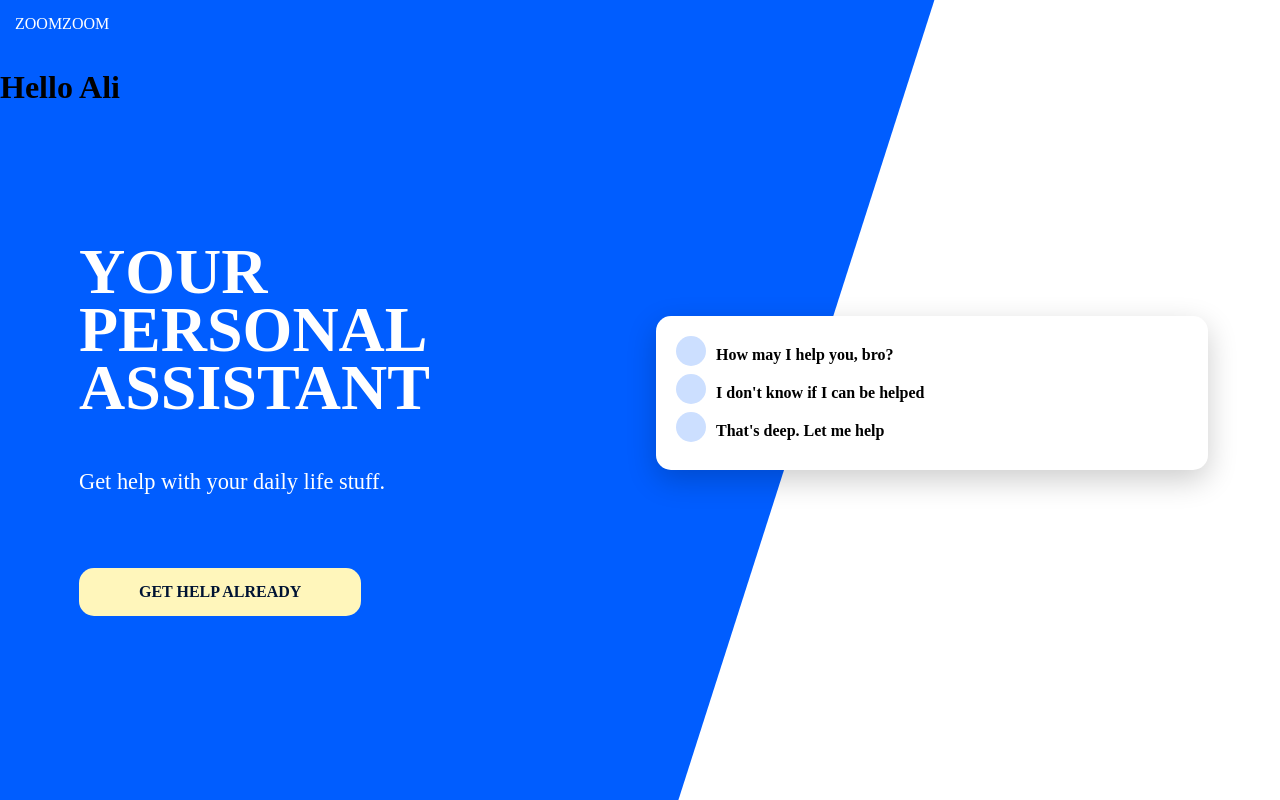
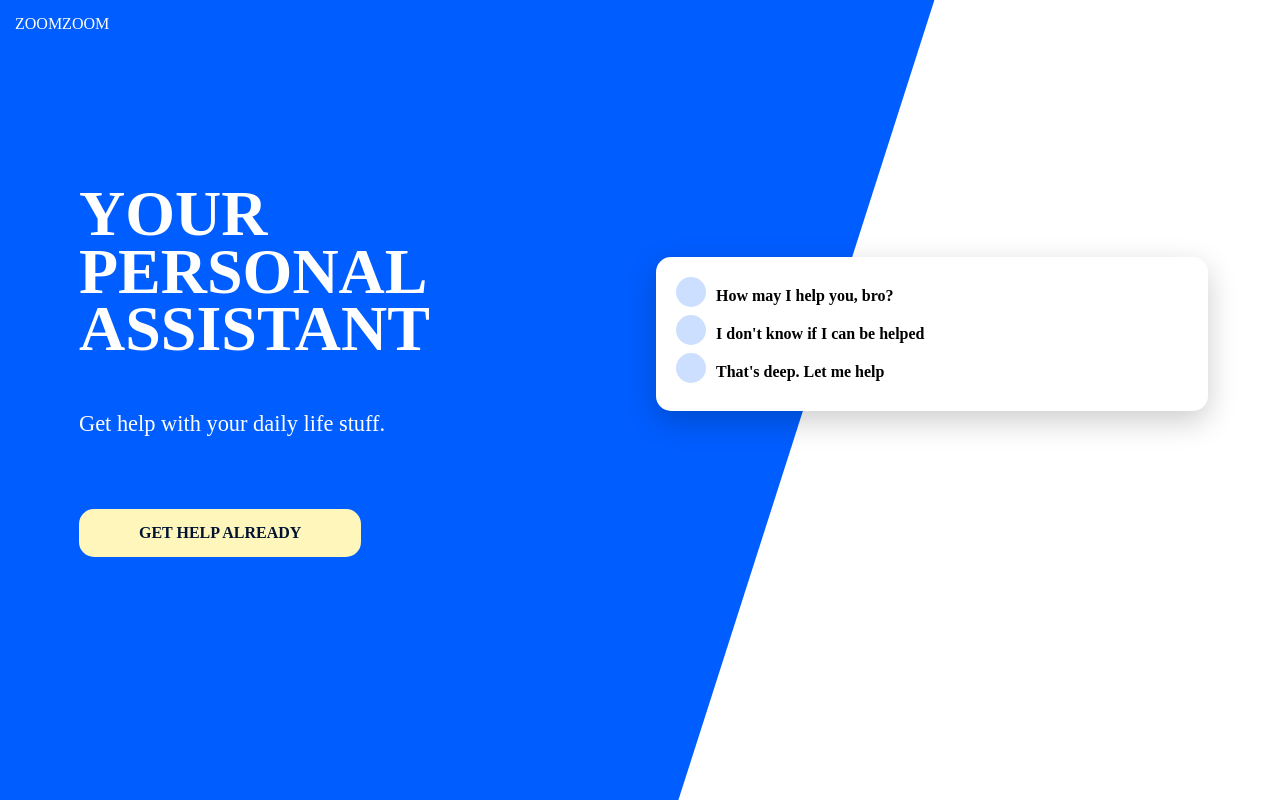
Before and after one commit to Falzaro/sass, a website: page dist/index.html in a window 1280 px wide. Drawn offline with Linux system fonts and the light colour scheme.

Commit message:
removed hello Ali

```diff
--- a/dist/index.html
+++ b/dist/index.html
@@ -12,7 +12,6 @@
 
     <header>
       <a href="#">ZoomZoom</a>
-      <h1>Hello Ali</h1>
     </header>
 
     <main>
```
